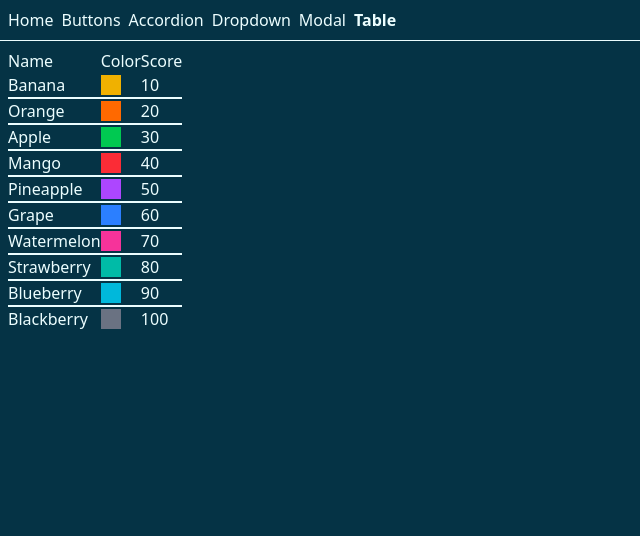
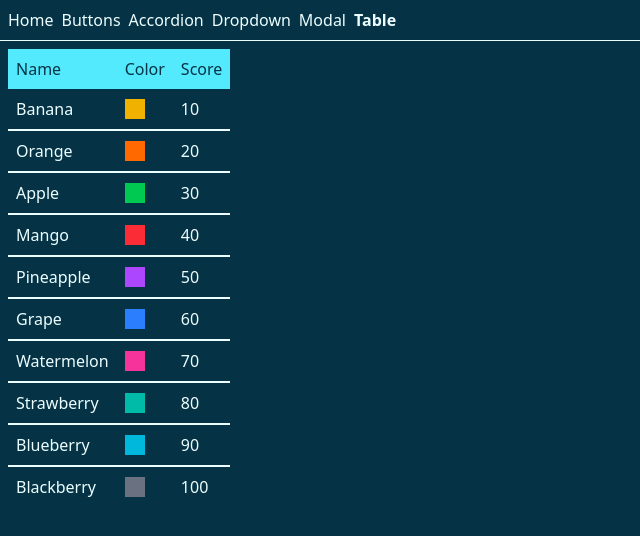
Before and after one commit to SmackSmash/comps-ts, a React (Vite) app: page /table in a window 1280 px wide. Shown: the top 536 px of the page, without its empty margins (0-640 px from the left). Built offline with nearby package versions, Linux system fonts and the light colour scheme.

Commit message:
A little more styling

```diff
--- a/src/components/Table.tsx
+++ b/src/components/Table.tsx
@@ -5,21 +5,23 @@ import { twMerge } from 'tailwind-merge';
 const Table: FC<{ data: Fruit[] }> = ({ data }) => {
   return (
     <table>
-      <thead>
+      <thead className='bg-cyan-300 text-cyan-950'>
         <tr>
           {Object.keys(data[0]).map((key, index) => (
-            <td key={index}>{key.charAt(0).toUpperCase() + key.slice(1)}</td>
+            <td key={index} className='p-2'>
+              {key.charAt(0).toUpperCase() + key.slice(1)}
+            </td>
           ))}
         </tr>
       </thead>
       <tbody>
         {data.map(({ name, color, score }, index) => (
           <tr key={index} className={index < data.length - 1 ? 'border-b-2' : ''}>
-            <td>{name}</td>
-            <td>
+            <td className='p-2'>{name}</td>
+            <td className='p-2'>
               <div className={twMerge(color, 'h-5 w-5')}></div>
             </td>
-            <td>{score}</td>
+            <td className='p-2'>{score}</td>
           </tr>
         ))}
       </tbody>
```
